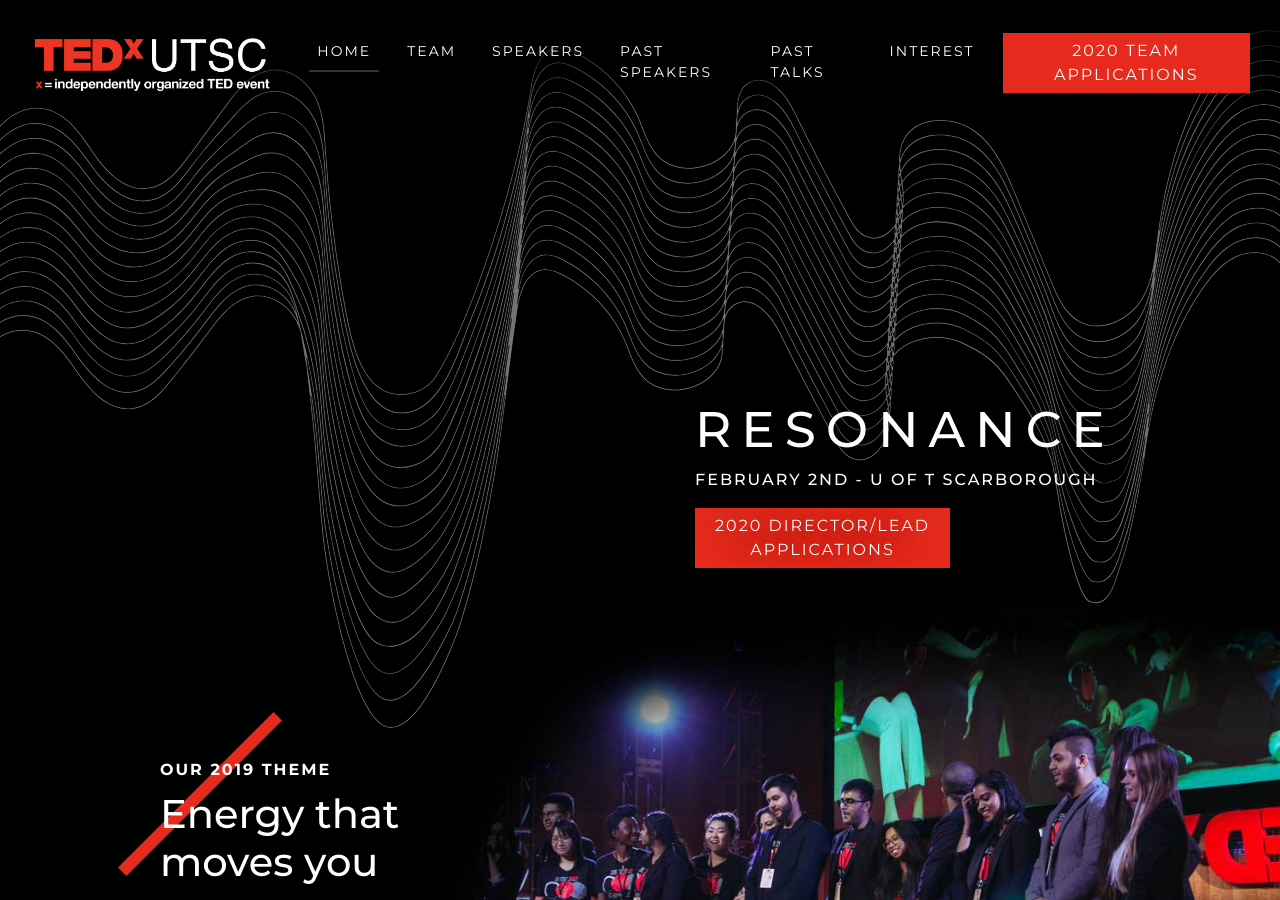
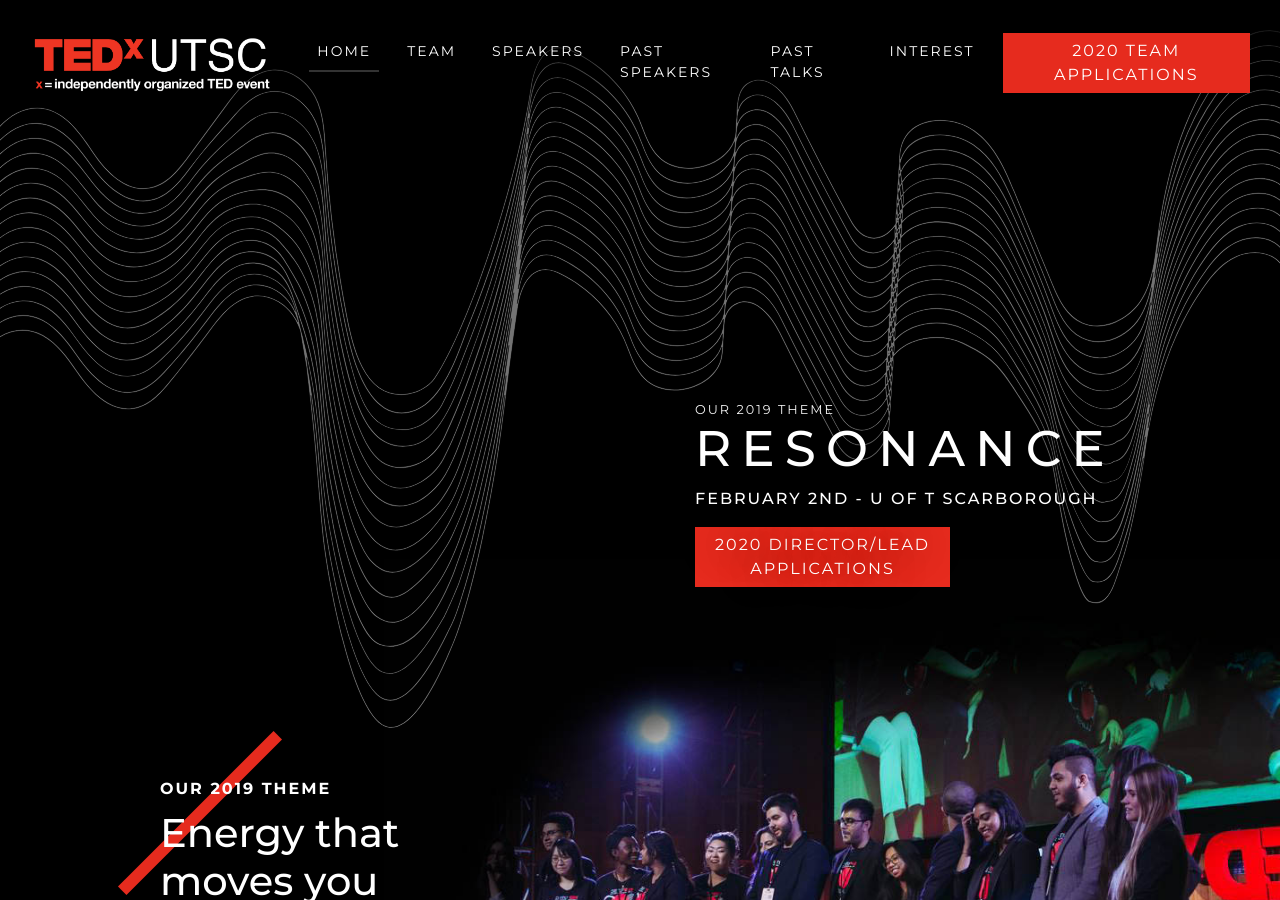
Before and after one commit to junthehacker/tedxutsc, a Jekyll site: the page built from index.html, in a window 1280 px wide and 900 px high. Built offline with Jekyll 4.4.1, drawn with Linux system fonts in a browser that asks for light colours.

```diff
--- a/_includes/home_header.html
+++ b/_includes/home_header.html
@@ -4,6 +4,7 @@
     <div class="col-lg-6 col-md-5"></div>
     <div class="col-lg-6 col-md-7" style="z-index: 2;">
         <div class="home__header__title">
+            <small>our 2019 theme</small>
             <h1>{{ page.event_title }}</h1>
             <p>{{ page.event_subtitle }}</p>
             <a class="btn btn-primary" href="{{ site.baseurl }}/director-lead-application.html">
--- a/assets/js/form/speakerForm.js
+++ b/assets/js/form/speakerForm.js
@@ -1,7 +1,7 @@
 const scriptURL = 'https://script.google.com/macros/s/AKfycbzCNvndziqSX2A8qkFpUakEbk3VgGpjM7RyrFQiTQSEmMssUqJU/exec';
 const form = document.forms['submit-to-google-sheet'];
 
-var $inputs = $("input[name='phone number'], input[name='email'");
+var $inputs = $("input[name='phone number'], input[name='email']");
 $inputs.on('input', function() {
     $inputs.not(this).prop('required', !$(this).val().length);
 })
--- a/speakers.html
+++ b/speakers.html
@@ -103,7 +103,7 @@ team:
                         <div class="row">
                             <div class="col-md-12">
                                 <label>Contact info:</label><br/>
-                                <input type="email" name="email" placeholder="Email" /> or <input type="tel" name="phone number" placeholder="Phone Number" />
+                                <input type="email" name="email" placeholder="Email" /> or <input type="tel" name="phone number" placeholder="Phone Number" pattern="[0-9]+">
                             </div>
                         </div>
                         <div class="row">
```
